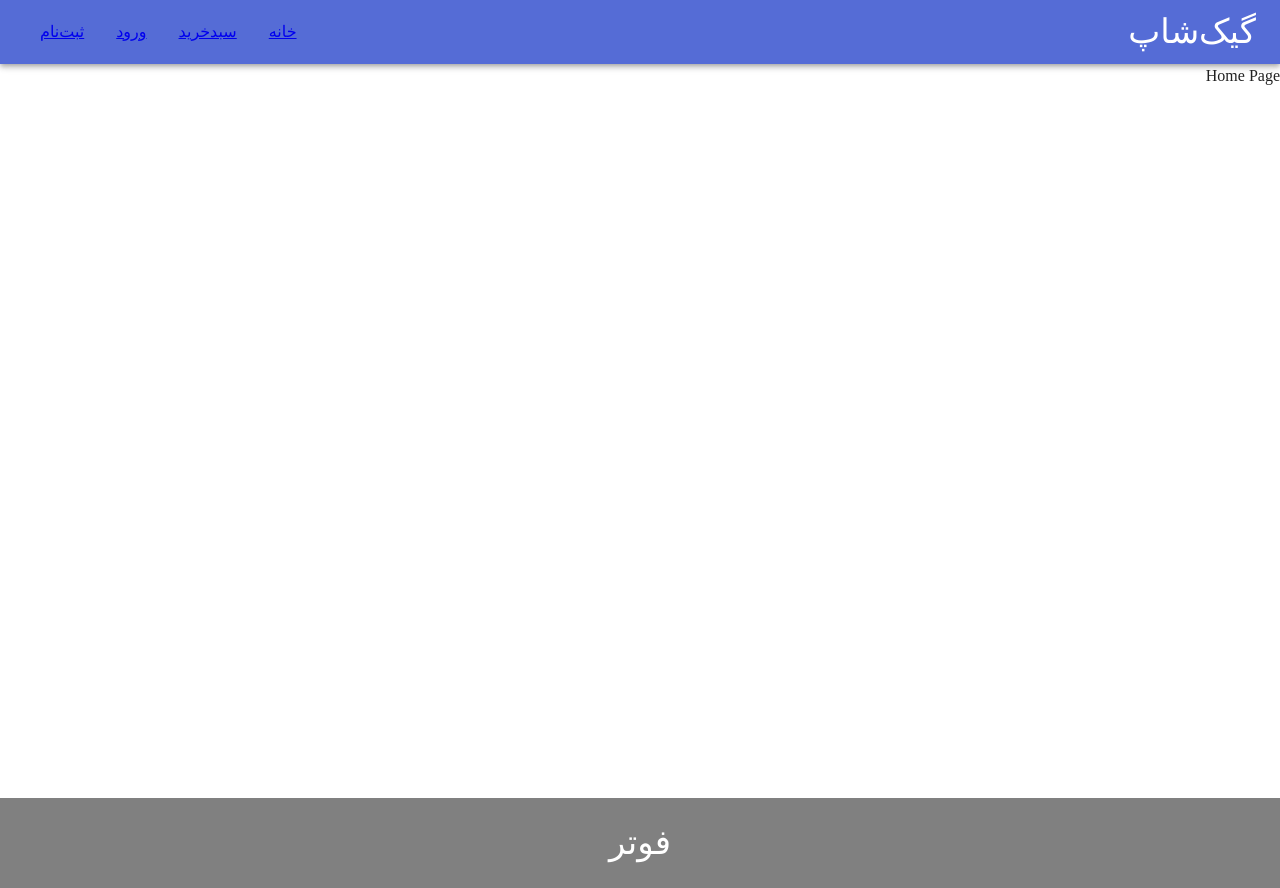
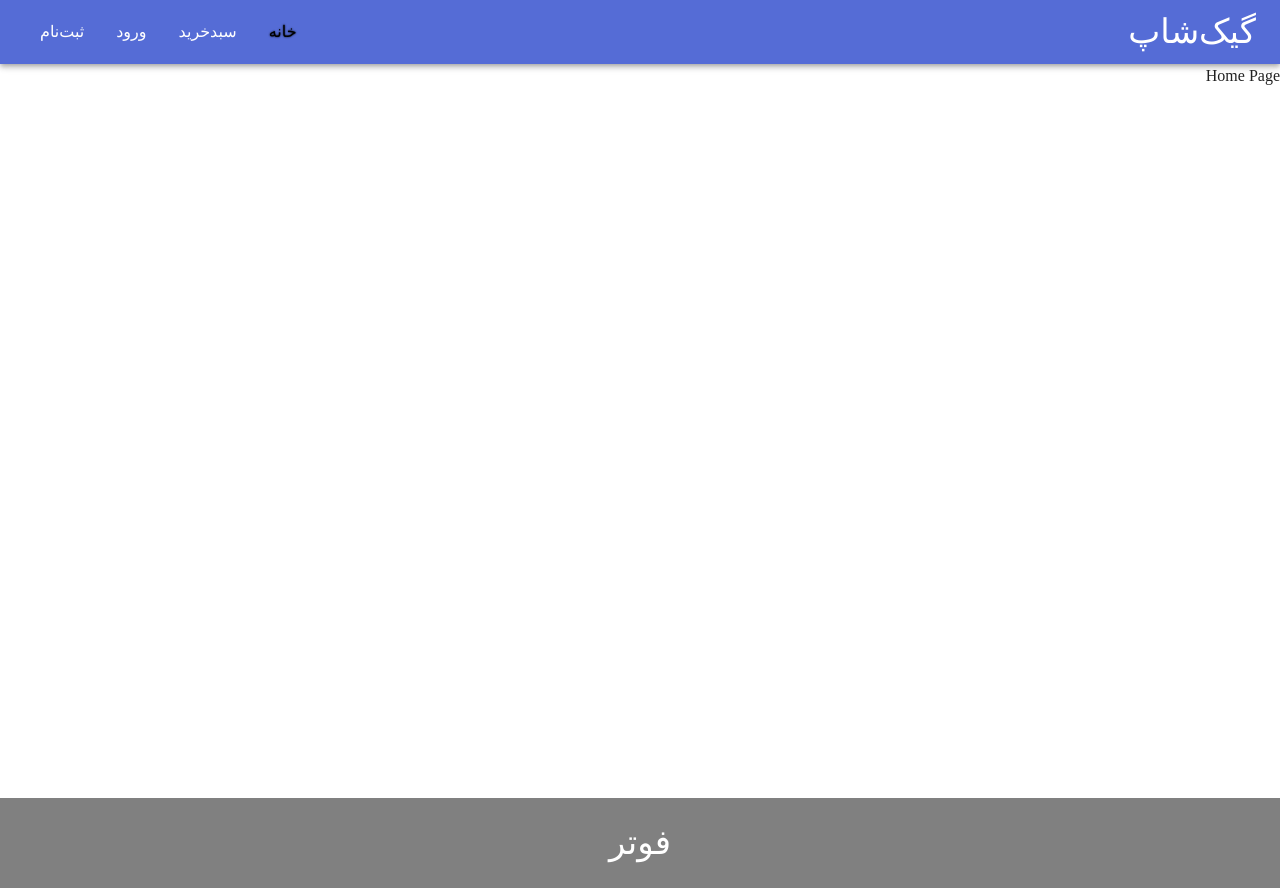
Before and after one commit to hamid-shamsian/react-final-project, a React (Vite) app: page / in a window 1280 px wide. Built offline with nearby package versions, Linux system fonts and the light colour scheme; a web font is replaced by a local one.

Commit message:
feat: CustomNavLink component. +custom styling via props.

```diff
--- /dev/null
+++ b/src/components/common/CustomNavLink.tsx
@@ -0,0 +1,22 @@
+import { NavLink } from "react-router-dom";
+import { styled, Theme } from "@mui/material/styles";
+
+interface CustomNavLinkProps {
+  theme?: Theme;
+  active?: "bg" | "shadow";
+  colors?: {
+    light: string;
+    dark: string;
+  };
+}
+
+const CustomNavLink = styled(NavLink)<CustomNavLinkProps>(({ theme, colors, active = "bg" }) => ({
+  textDecoration: "none",
+  color: colors ? (theme?.palette.mode === "light" ? colors.light : colors.dark) : "inherit",
+  "&.active": {
+    ...(active === "bg" && { backgroundColor: theme?.palette.mode === "light" ? "lightgray" : "#444" }),
+    ...(active === "shadow" && { color: theme?.palette.mode === "light" ? "#000" : "#bbb", textShadow: "0 0 2px black" })
+  }
+}));
+
+export default CustomNavLink;
--- a/src/components/common/Navigation.tsx
+++ b/src/components/common/Navigation.tsx
@@ -1,6 +1,6 @@
 import { useSelector } from "react-redux";
 import { List, ListItem, ListItemText } from "@mui/material";
-import { NavLink } from "react-router-dom";
+import CustomNavLink from "./CustomNavLink";
 
 const staticLinks = [
   { name: "خانه", href: "/" },
@@ -31,9 +31,9 @@ const Navigation = ({ onItemClick, layout = "column" }: Props) => {
     <List component='nav' sx={{ display: "flex", flexDirection: layout, paddingLeft: layout === "row" ? 0 : 10 }}>
       {links.map((link, i) => (
         <ListItem key={i} onClick={onItemClick}>
-          <NavLink to={link.href}>
+          <CustomNavLink to={link.href} active='shadow'>
             <ListItemText primary={link.name} />
-          </NavLink>
+          </CustomNavLink>
         </ListItem>
       ))}
     </List>
--- a/src/components/widget/UserHeader.tsx
+++ b/src/components/widget/UserHeader.tsx
@@ -12,7 +12,7 @@ function UserHeader() {
         <Typography variant='h4' component='h1'>
           گیک‌شاپ
         </Typography>
-        {isMobile ? <BurgerMenu /> : <Navigation color='white' layout='row' />}
+        {isMobile ? <BurgerMenu /> : <Navigation layout='row' />}
       </Toolbar>
     </AppBar>
   );
```
